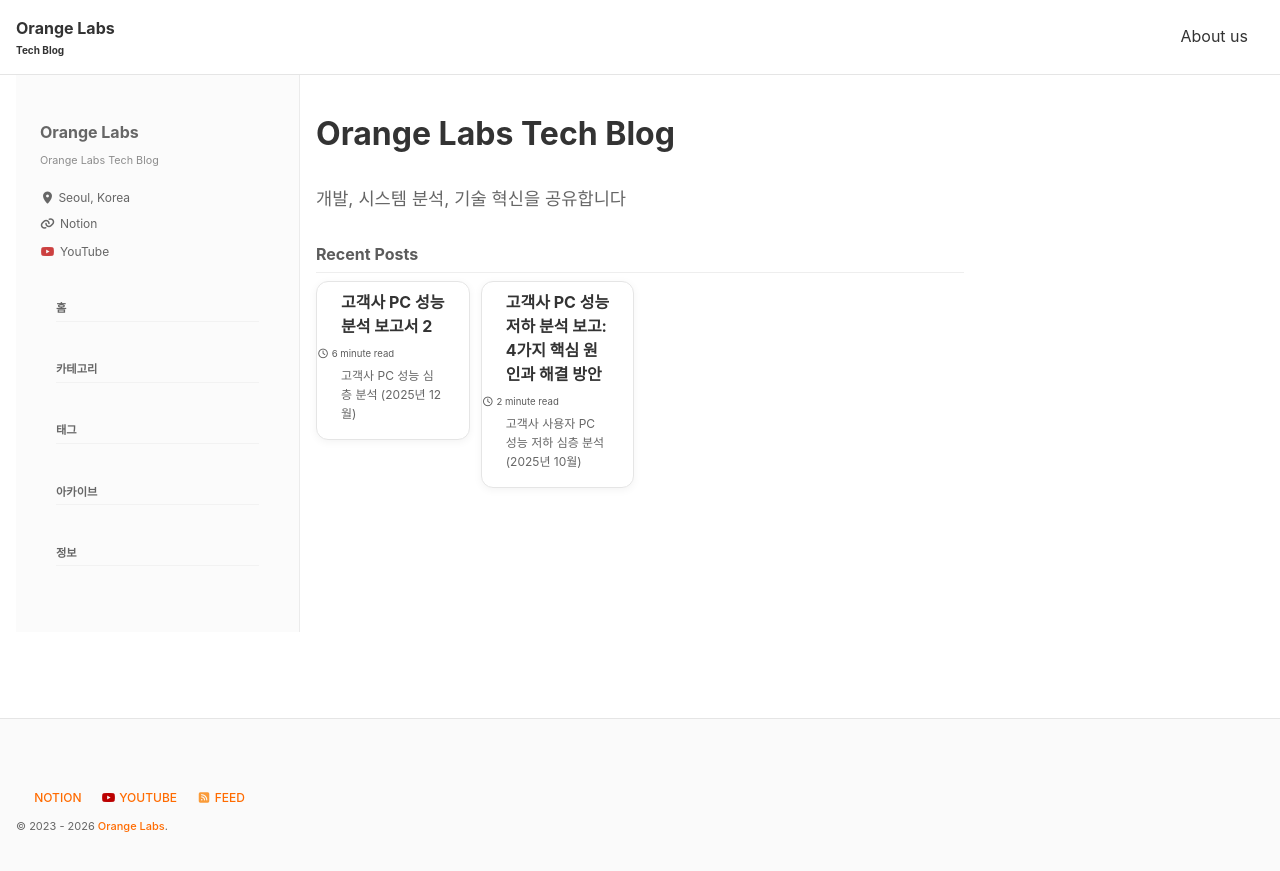
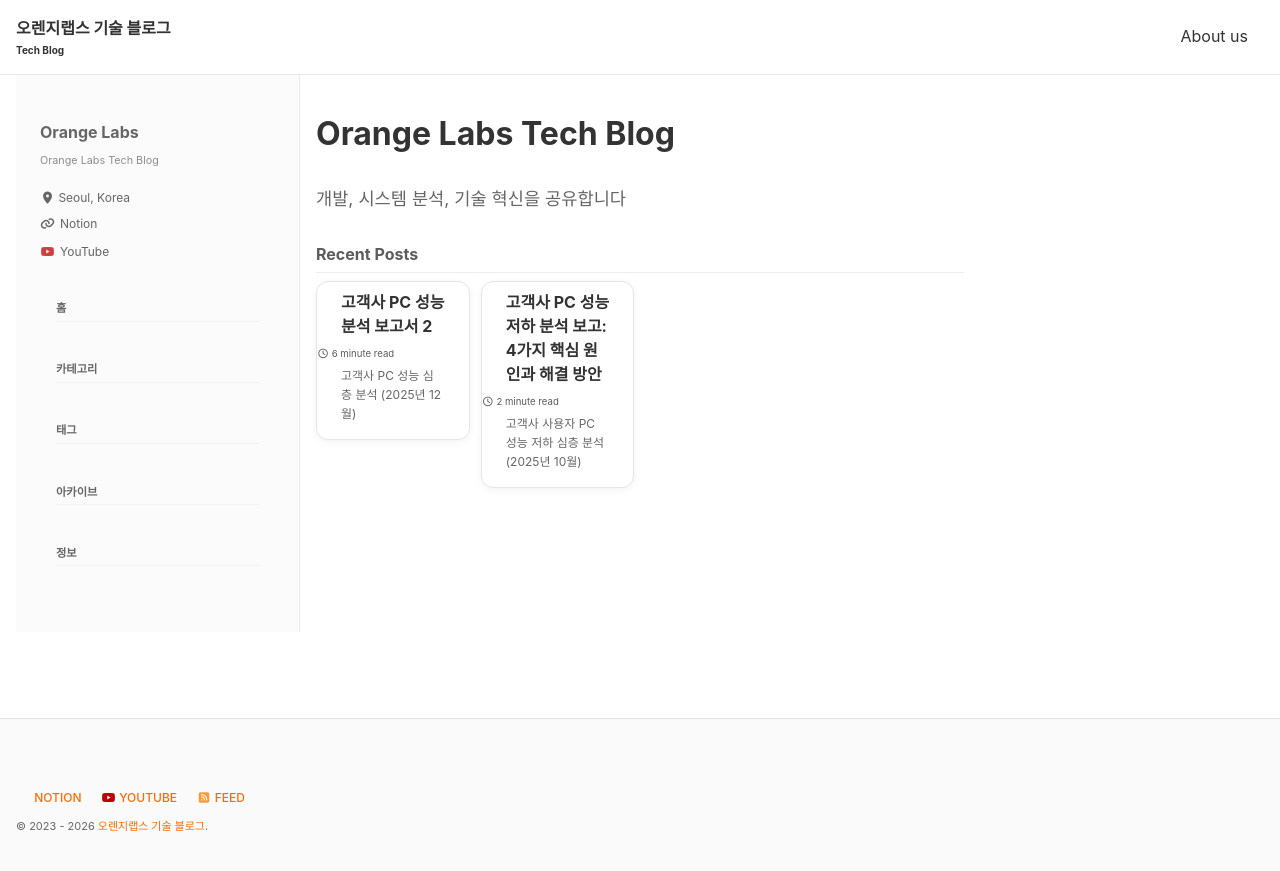
Before and after one commit to o5l3/blogs, a Jekyll site: the page built from index.html, in a window 1280 px wide. Shown: the top 871 px of the page. Built offline with Jekyll 4.4.1, drawn with Linux system fonts in a browser that asks for light colours; cached includes are drawn as plain includes.

Commit message:
Update _config.yml

```diff
--- a/_config.yml
+++ b/_config.yml
@@ -14,13 +14,13 @@
 # remote_theme: "mmistakes/minimal-mistakes"
 
 # 사이트 필수 설정
-title: "Orange Labs"
+title: "오렌지랩스 기술 블로그"
 title_separator: "-"
 subtitle: "Tech Blog"
-name: "Orange Labs"
+name: "오렌지랩스(주)"
 description: "OrangeLabs 기술 블로그입니다."
 url: "https://o5l3.github.io"
-baseurl: "/OrangeLabs_blogs"
+baseurl: "/blogs"
 repository: "o5l3/OrangeLabs_blogs"
 
 # SEO Related
```
